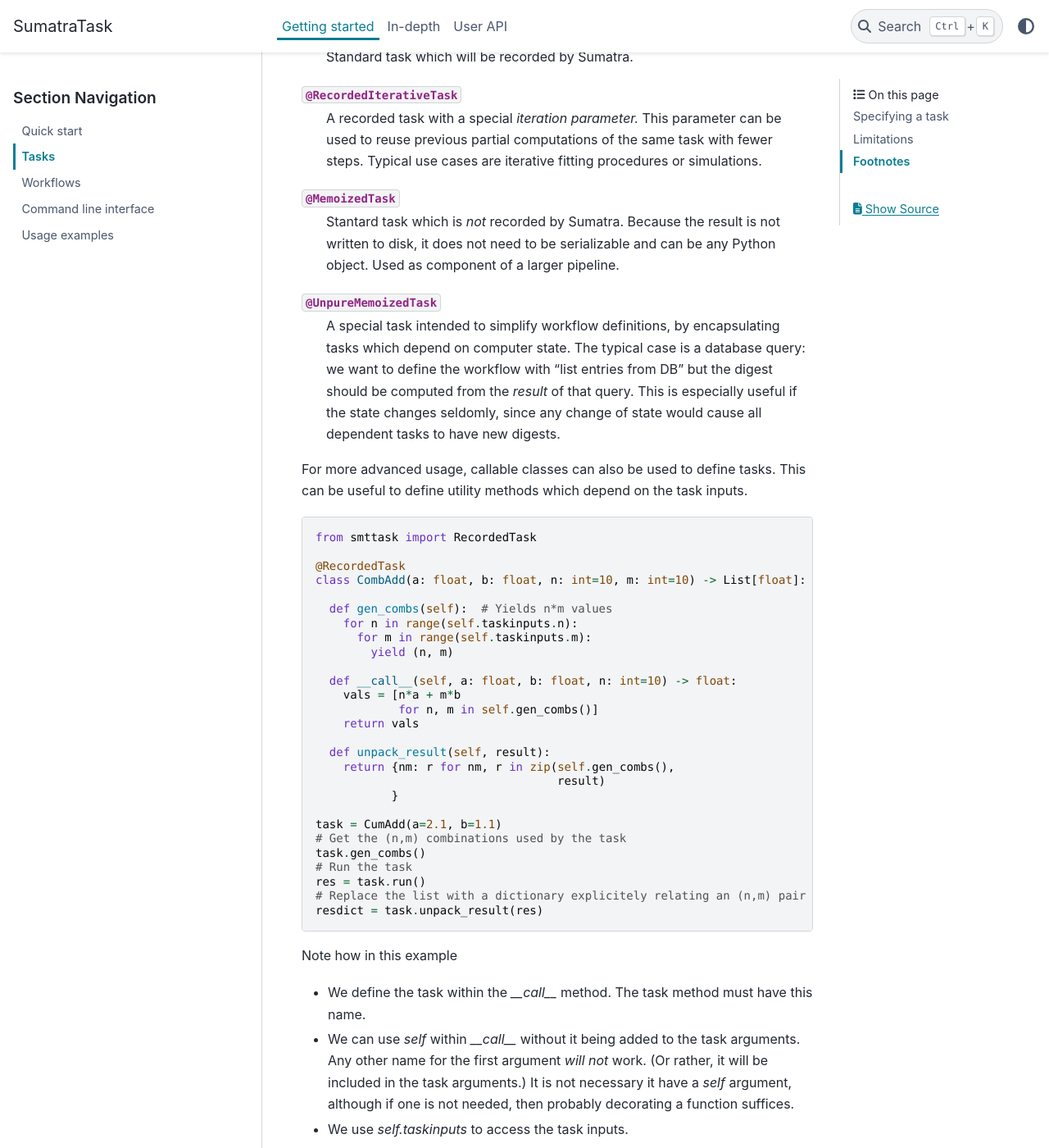
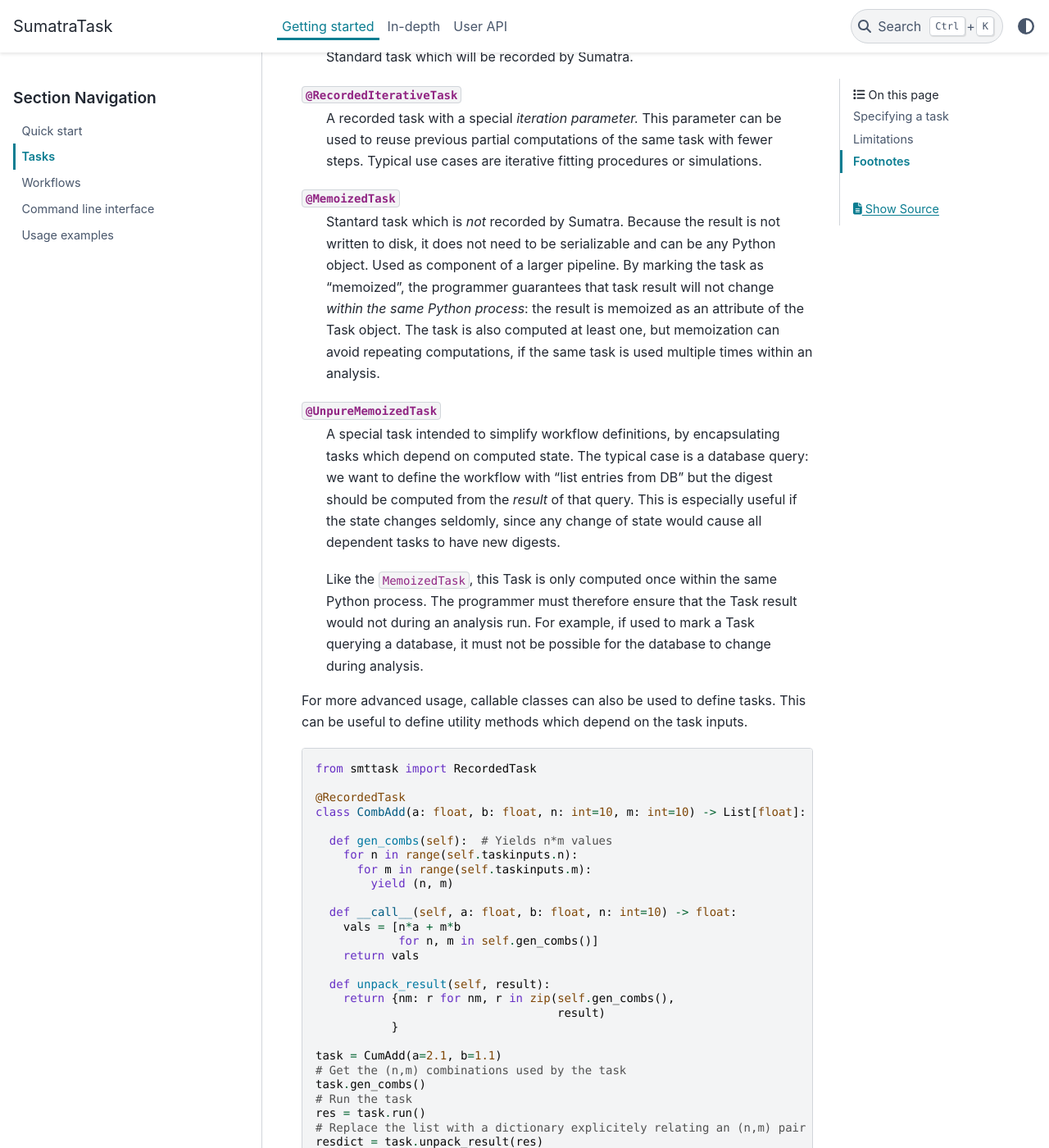
Before and after one commit to alcrene/smttask, a Sphinx documentation site: the page built from docs/getting_started/basics.rst, in a window 1280 px wide and 1400 px high, scrolled down 994 px. Shown: the whole window at 82% size. Built offline with Sphinx 7.4.7 and the PyData theme 0.15.4, drawn with Linux system fonts in a browser that asks for light colours.

Commit message:
Small doc fixes

```diff
--- a/docs/getting_started/basics.rst
+++ b/docs/getting_started/basics.rst
@@ -36,10 +36,17 @@ There are currently four available Task decorators:
    Stantard task which is *not* recorded by Sumatra.
    Because the result is not written to disk, it does not need to be serializable and can be any Python object.
    Used as component of a larger pipeline.
+   By marking the task as "memoized", the programmer guarantees that task result will not change *within the same Python process*:
+   the result is memoized as an attribute of the Task object.
+   The task is also computed at least one, but memoization can avoid repeating computations, if the same task is used multiple times within an analysis.
 ``@UnpureMemoizedTask``
-   A special task intended to simplify workflow definitions, by encapsulating tasks which depend on computer state.
+   A special task intended to simplify workflow definitions, by encapsulating tasks which depend on computed state.
    The typical case is a database query: we want to define the workflow with “list entries from DB” but the digest should be computed from the *result* of that query.
    This is especially useful if the state changes seldomly, since any change of state would cause all dependent tasks to have new digests.
+
+   Like the ``MemoizedTask``, this Task is only computed once within the same Python process.
+   The programmer must therefore ensure that the Task result would not during an analysis run.
+   For example, if used to mark a Task querying a database, it must not be possible for the database to change during analysis.
 
 For more advanced usage, callable classes can also be used to define tasks.
 This can be useful to define utility methods which depend on the task inputs.
```
Also changed, not shown: README.md (+1 -1 lines), 1 other file.
